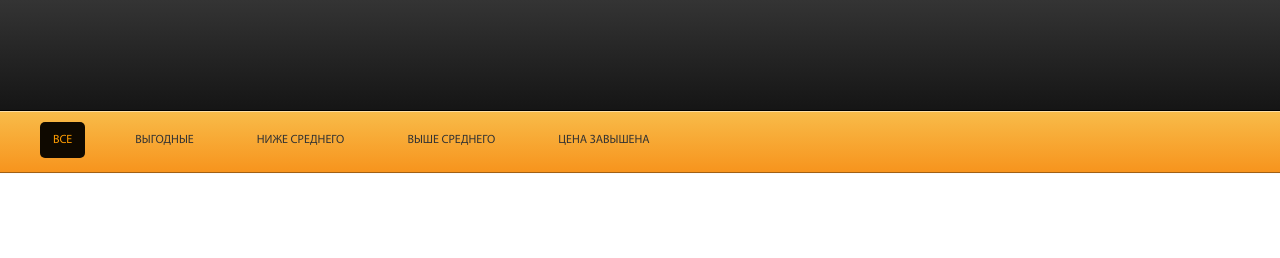
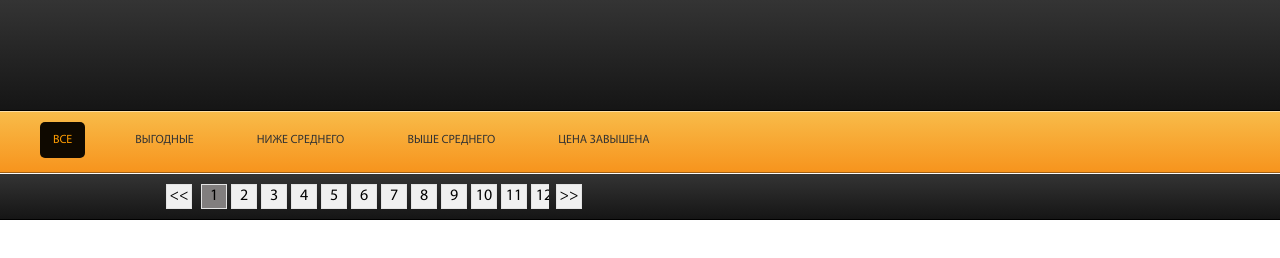
Before and after one commit to serjilyashenko/citiesMarket, a plain HTML site: page index.html in a window 1280 px wide. Drawn offline with Linux system fonts and the light colour scheme.

Commit message:
interactive paginator

```diff
--- a/css/styles.css
+++ b/css/styles.css
@@ -33,11 +33,15 @@ body{
 	border-bottom: 1px solid #fbfbfb;
 }
 
-.top {
+.top, .footer {
 	height: 110px;
 	background-color: #151515;
 	background: linear-gradient(to bottom, #343434, #151515);
 	border-bottom: 1px solid #000;
+}
+
+.footer {
+	height: auto;
 }
 
 .menu-wrapper {
@@ -86,3 +90,55 @@ body{
 	background: #0f0900;
 	border-radius: 5px;
 }
+
+.paginator {
+    margin-left: 36px;
+    padding-left: 88px;
+    padding-right: 40px;
+    overflow: hidden;
+}
+
+.paginator > div {
+    float: left;
+}
+
+.paginator > div {
+    float: left;
+}
+
+.pagecontainer_wrap {
+    margin-left: 5px;
+    margin-right: 5px;
+    min-width: 0px;
+	max-width: 350px;
+	width: 0px;
+    overflow: hidden;
+}
+
+.pagecontainer {
+    width: 10000px;
+    overflow: hidden;
+    position: relative;
+    left: 0;
+    transition: .3s;
+}
+
+.paginator .prev,
+.paginator .next,
+.pagecontainer div {
+    float: left;
+    min-width: 20px;
+    border: 1px solid rgb(227, 227, 227);
+    background-color: rgb(240, 240, 240);
+    text-align: center;
+    cursor: pointer;
+    margin: 2px;
+    padding: 2px;
+	margin-top: 10px;
+	margin-bottom: 10px;
+	font-family: MyriadPro, arial;
+}
+
+.pagecontainer .active {
+    background-color: rgb(129, 126, 126);
+}
--- a/index.html
+++ b/index.html
@@ -38,7 +38,19 @@
 		<div class="container"></div>
 	</div>
 	<div class="footer">
-		<div class="container"></div>
+		<div class="container">
+			<div class="paginator">
+				<div class="prev">
+					<div>&#60;&#60;</div>
+				</div>
+					<div class="pagecontainer_wrap">
+						<div class="pagecontainer"></div>
+					</div>
+				<div class="next">
+					<div>&#62;&#62;</div>
+				</div>
+			</div>
+		</div>
 	</div>
 	<script type="text/javascript" src="./js/jquery-1.12.0.min.js"></script>
 	<script type="text/javascript" src="./js/main.js"></script>
--- a/js/main.js
+++ b/js/main.js
@@ -1,6 +1,9 @@
 $(document).ready(function () {
 	console.log("Hello Cities Market");
 
+	var maxCarsOnPage = 10;
+
+	// tabs actions
 	$('.tab').on('click', function () {
 		var selectedItem = $(this);
 		var tabsPosition = selectedItem.index();
@@ -11,4 +14,49 @@ $(document).ready(function () {
 		console.log("Filter: Selected " + tabsPosition + " tab; Search Method = " + tabsMethod);
     });
 
+    // Footer actions
+    $(".paginator .prev").on('click', function(){
+            shiftPagContainer(200);
+        });
+    $(".paginator .next").on('click', function(){
+            shiftPagContainer(-200);
+        });
+    $(".pagecontainer").on('click', function(e){
+            if(e.target.className == "pagecontainer")
+                return;
+            $(".pagecontainer div").removeClass("active");
+            var newActiveNumber = parseInt(e.target.className);
+            var targetPosition = $(".pagecontainer_wrap").offset().left + $(".pagecontainer_wrap").width()/2;
+            var activeItem = $($(".pagecontainer div")[newActiveNumber]);
+            var shift = targetPosition - activeItem.offset().left;
+            activeItem.addClass("active");
+            shiftPagContainer(shift - 20);
+            firstCarIndex = newActiveNumber * maxCarsOnPage;
+    });
+ 	// End of Footer actions
+
+    // showPaginator - showing and listening of page buttons of paginator
+    var shiftPagContainer = function(shift){
+            var lastItem = $(".pagecontainer div").last();
+            var contWrap = $(".pagecontainer_wrap");
+            var cont = $(".pagecontainer");
+            cont.css('left', '+=' + shift + "px");
+            if(cont.offset().left + shift > contWrap.offset().left)
+                cont.css('left', 0 + "px");
+            if(lastItem.offset().left + lastItem.width() + shift < contWrap.offset().left + contWrap.width())
+                cont.css('left',(cont.offset().left - lastItem.offset().left - lastItem.width() - 10 + contWrap.width()) + "px");
+    };
+	var showPaginator = function(){
+		var dataLength = 500;
+		$(".paginator .pagecontainer").empty();
+        for(var i = 0; i < (dataLength/maxCarsOnPage); i++){
+            var container = $(".paginator .pagecontainer").append("<div>" + (i + 1) + "</div>");
+            var item = $(".paginator .pagecontainer :last-child");
+            item.addClass(i.toString());
+            if(i == 0) item.addClass("active");
+			$(".pagecontainer_wrap").width( $(".pagecontainer_wrap").width() + 30 );
+        };
+	} // end of showPaginator
+
+	showPaginator();
 });
```
